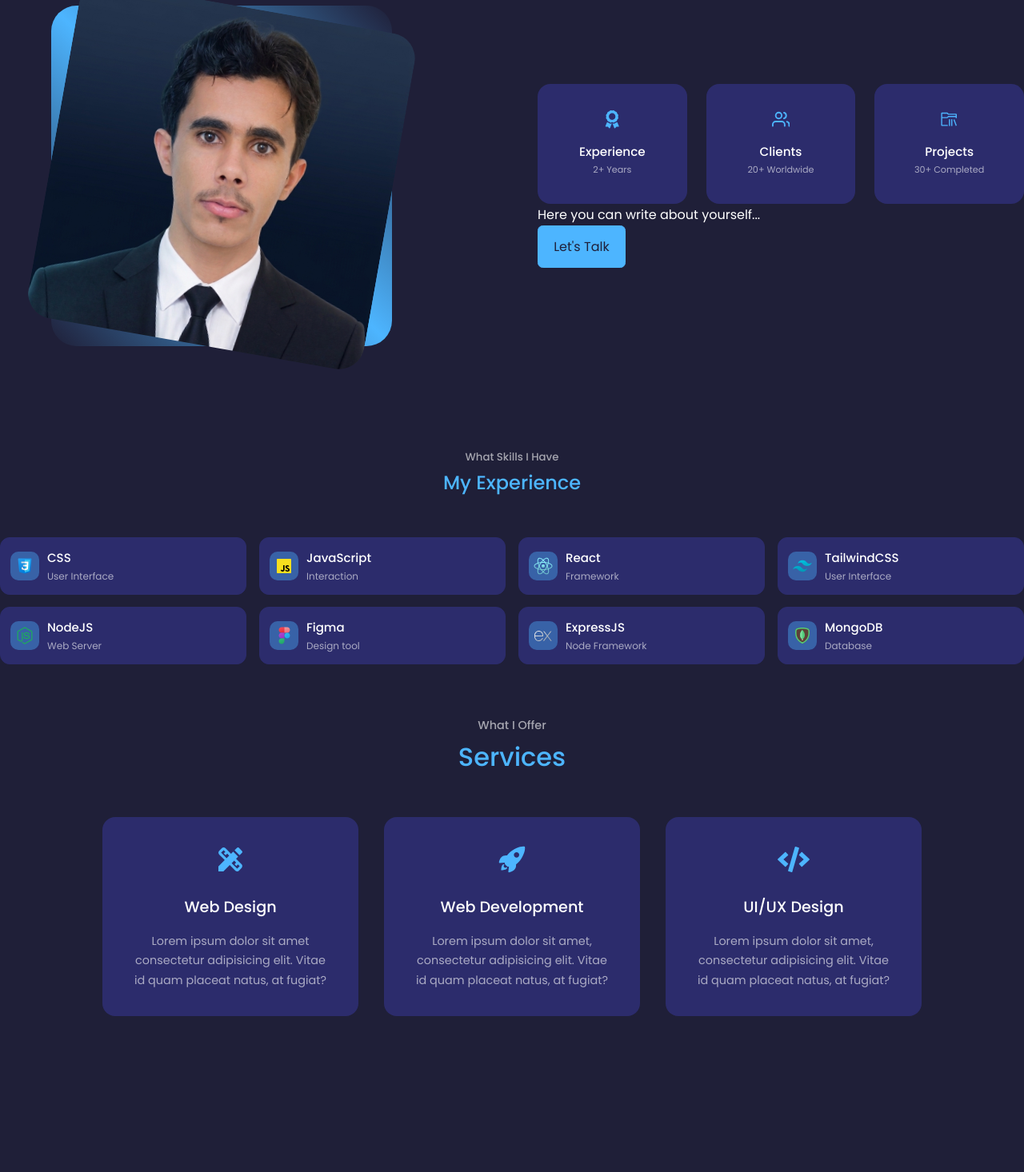
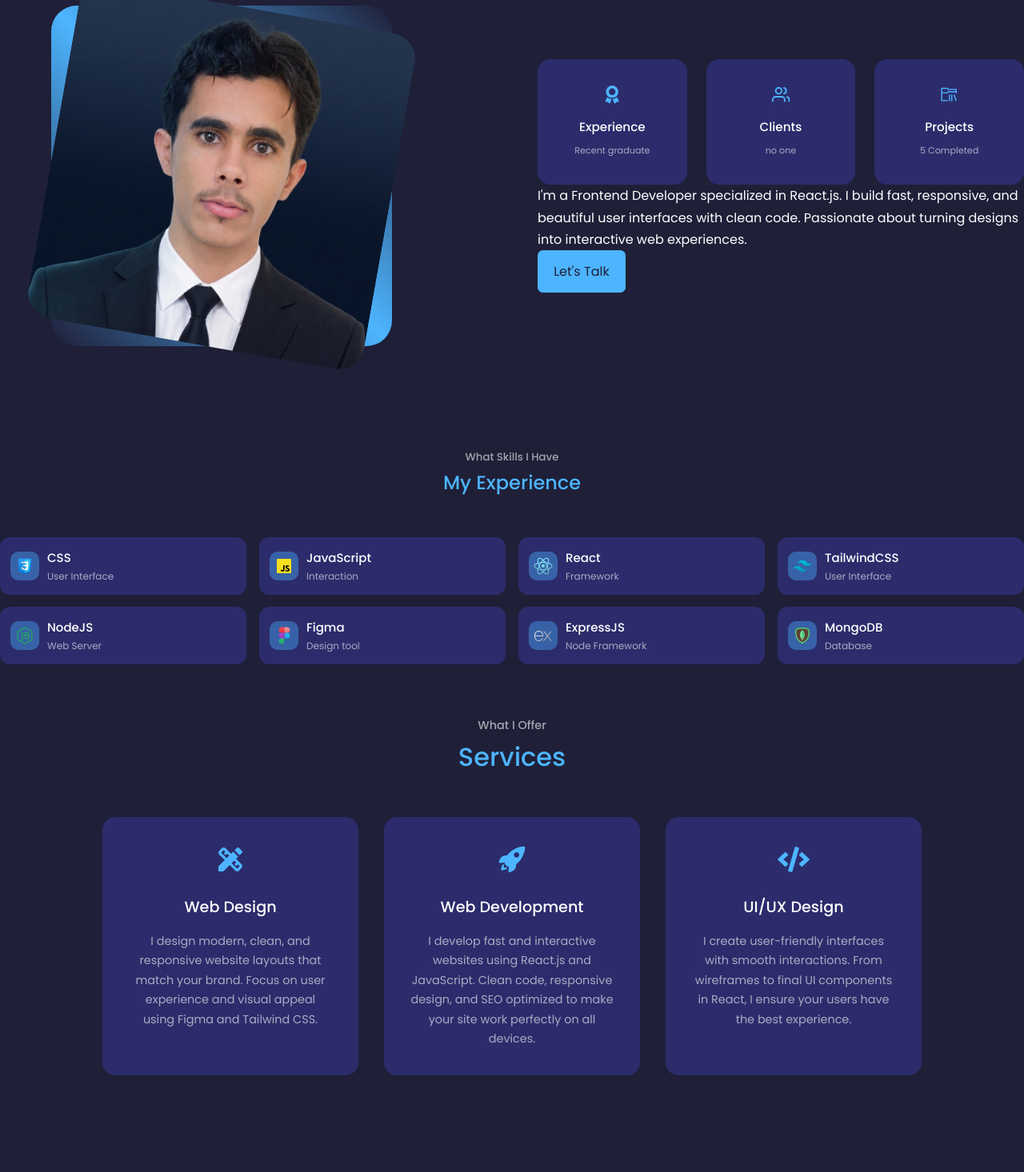
Before and after one commit to Moh775-m/profile, a React (Vite) app: page / in a window 1280 px wide. Shown: the part 1032-2498 px from the top of the page at 80% size. Built offline with nearby package versions, Linux system fonts and the light colour scheme.

Commit message:
edit some pages

```diff
--- a/src/components/about/About.jsx
+++ b/src/components/about/About.jsx
@@ -25,24 +25,26 @@ function About() {
             <div className="about_card">
               <FaAward className='about_icon' />
               <h5>Experience</h5>
-              <small>2+ Years</small>
+              <small>Recent graduate</small>
             </div>
 
             <div className="about_card">
               <FiUsers className='about_icon' />
               <h5>Clients</h5>
-              <small>20+ Worldwide</small>
+              <small>no one</small>
             </div>
 
             <div className="about_card">
               <VscFolderLibrary className='about_icon' />
               <h5>Projects</h5>
-              <small>30+ Completed</small>
+              <small>5 Completed</small>
             </div>
           </div>
 
           <p>
-            Here you can write about yourself...
+             I'm a Frontend Developer specialized in React.js.
+             I build fast, responsive, and beautiful user interfaces with clean code.
+             Passionate about turning designs into interactive web experiences.
           </p>
 
           <a href="#contact" className='btn btn-primary'>Let's Talk</a>
--- a/src/components/about/about.css
+++ b/src/components/about/about.css
@@ -60,10 +60,21 @@
 }
 .about_card h5{
   font-size: 0.95rem;
+  margin-bottom: 0.5rem;
 }
 .about_card small{
   font-size: 0.7rem;
   color: var(--color-light);
+}
+
+/* نص عنك */
+.about_text{
+  text-align: center;
+  color: var(--color-light);
+  font-size: 0.9rem;
+  line-height: 1.7;
+  margin: 1.5rem 0;
+  padding: 0 1rem;
 }
 
 /* ====== RESPONSIVE ====== */
@@ -95,9 +106,17 @@
     margin: 0 auto;
   }
   .about_cards {
-    grid-template-columns: repeat(2, 1fr); /* 2 في الصف زي skills */
+    grid-template-columns: repeat(2, 1fr); /* 2 في الصف */
     gap: 1rem;
   }
+
+  /* خلي اخر كرت "Projects" يتوسط لو كان فردي */
+  .about_cards .about_card:last-child:nth-child(odd) {
+    grid-column: 1 / -1;
+    width: 55%;
+    margin: 0 auto;
+  }
+
   .about_card {
     padding: 1.2rem;
   }
@@ -111,4 +130,8 @@
   .about_card small{
     font-size: 0.65rem;
   }
+  .about_text{
+    font-size: 0.85rem;
+    padding: 0 0.5rem;
+  }
 }
--- a/src/components/services/Services.jsx
+++ b/src/components/services/Services.jsx
@@ -18,7 +18,10 @@ function Services() {
           <MdDesignServices className='icon' />
           <h3>Web Design</h3>
           <p className='text-light'>
-            Lorem ipsum dolor sit amet consectetur adipisicing elit. Vitae id quam placeat natus, at fugiat?
+
+           I design modern, clean, and responsive website layouts that match your brand.
+            Focus on user experience and visual appeal using Figma and Tailwind CSS.
+
           </p>
         </article>
 
@@ -26,7 +29,8 @@ function Services() {
           <IoIosRocket className='icon' />
           <h3>Web Development</h3>
           <p className='text-light'>
-            Lorem ipsum dolor sit amet, consectetur adipisicing elit. Vitae id quam placeat natus, at fugiat?
+           I develop fast and interactive websites using React.js and JavaScript.
+           Clean code, responsive design, and SEO optimized to make your site work perfectly on all devices.
           </p>
         </article>
 
@@ -34,7 +38,8 @@ function Services() {
           <FaCode className='icon' />
           <h3>UI/UX Design</h3>
           <p className='text-light'>
-            Lorem ipsum dolor sit amet, consectetur adipisicing elit. Vitae id quam placeat natus, at fugiat?
+             I create user-friendly interfaces with smooth interactions.
+              From wireframes to final UI components in React, I ensure your users have the best experience.
           </p>
         </article>
       </div>
```
